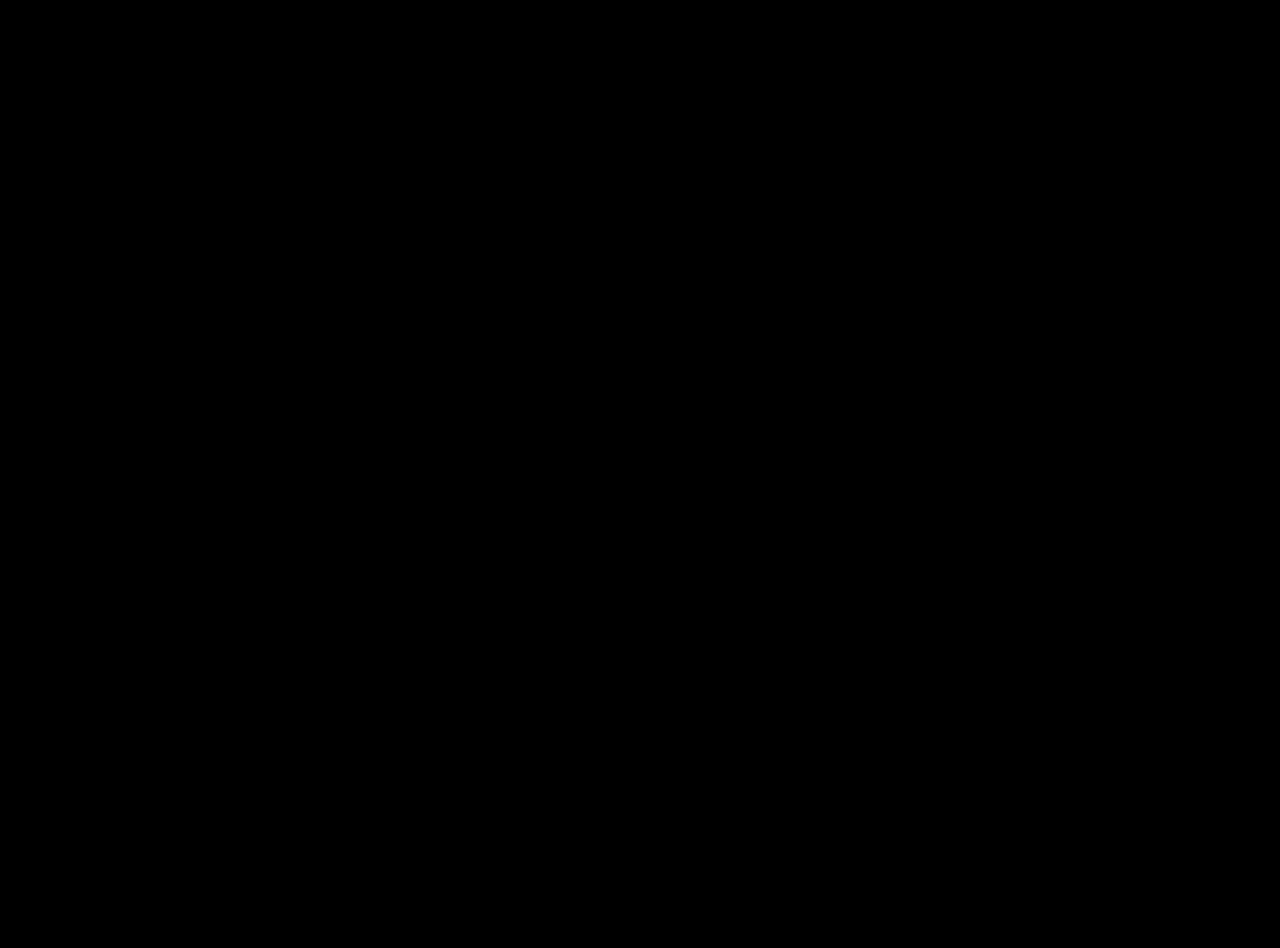
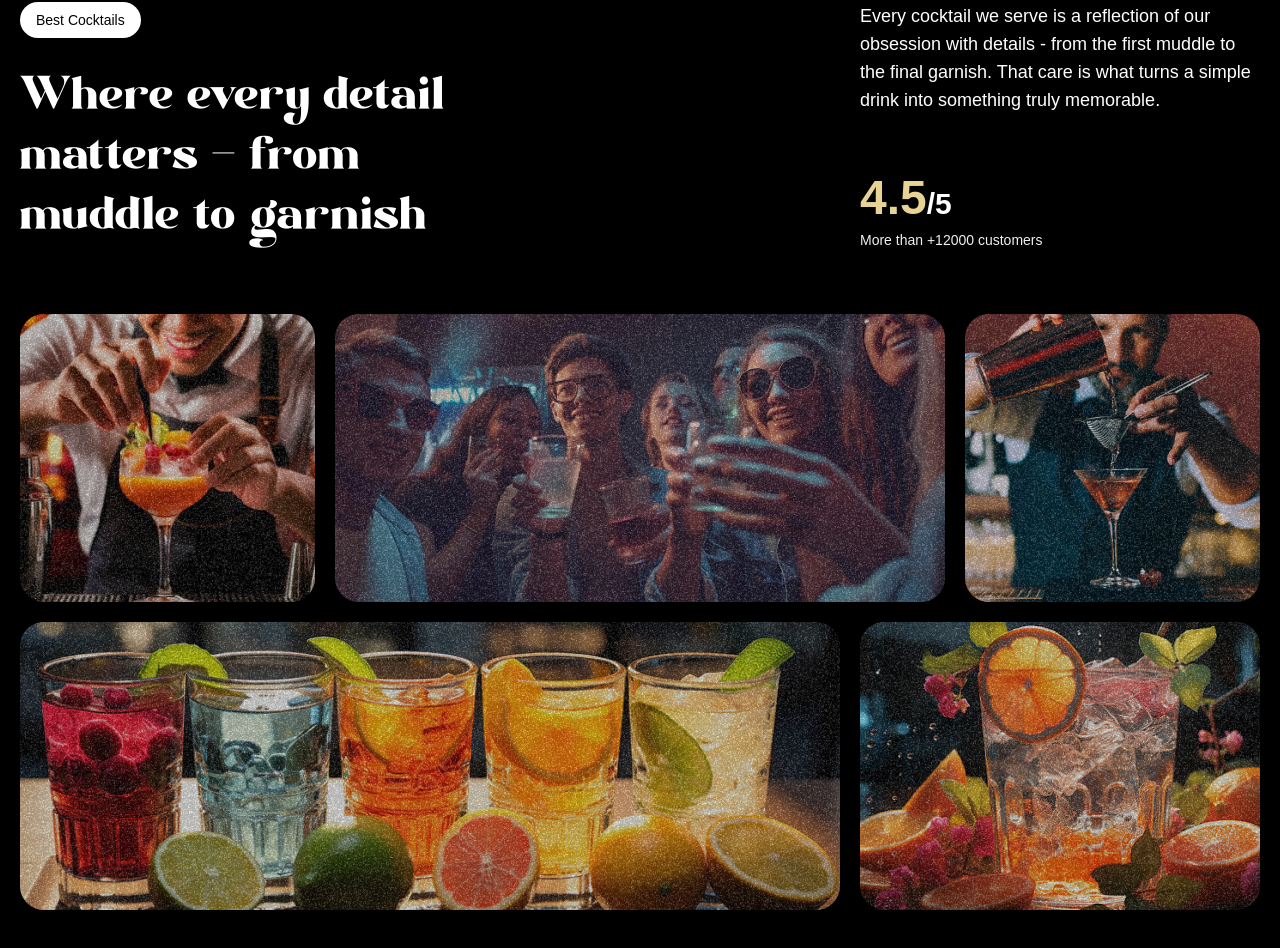
Before and after one commit to PravinDevMaster/gsap-drinks, a React (Vite) app: page / in a window 1280 px wide. Shown: the part 1710-2658 px from the top of the page. Before the commit the page ends 1600 px from the top, so only its background shows below. Built offline with nearby package versions, Linux system fonts and the light colour scheme; a web font is replaced by a local one.

Commit message:
completed the about UI

```diff
--- a/src/App.jsx
+++ b/src/App.jsx
@@ -3,6 +3,7 @@
 import Hero from "./components/Hero";
 import { CSSPlugin, ScrollTrigger, SplitText } from "gsap/all";
 import Cocktails from "./components/Cocktails";
+import About from "./components/About";
 
 gsap.registerPlugin(ScrollTrigger, SplitText, CSSPlugin);
 
@@ -12,7 +13,7 @@
       <Navbar />
       <Hero />
       <Cocktails />
-
+      <About />
       {/* <div className="h-dvh bg-black"></div> */}
     </main>
   );
--- /dev/null
+++ b/src/components/About.jsx
@@ -0,0 +1,96 @@
+import { useGSAP } from "@gsap/react";
+import gsap from "gsap";
+import { SplitText } from "gsap/all";
+
+const About = () => {
+  useGSAP(() => {
+    // document.fonts.ready.then(() => {
+    const titleSplit = SplitText.create("#about h2", {
+      type: "words",
+    });
+
+    const scrollTimeline = gsap.timeline({
+      scrollTrigger: {
+        trigger: "#about",
+        start: "top center",
+      },
+    });
+
+    scrollTimeline
+      .from(titleSplit.words, {
+        opacity: 0,
+        duration: 1,
+        yPercent: 100,
+        ease: "expo.out",
+        stagger: 0.02,
+      })
+      .from(
+        ".top-grid div, .bottom-grid div",
+        {
+          opacity: 0,
+          duration: 1,
+          ease: "power1.inOut",
+          stagger: 0.04,
+        },
+        "-=0.5"
+      );
+    // });
+  }, []);
+  return (
+    <div id="about">
+      <div className="mb-16 md:px-0 px-5">
+        <div className="content">
+          <div className="md:col-span-8">
+            <p className="badge ">Best Cocktails</p>
+            <h2>
+              Where every detail matters <span className="text-white">-</span>{" "}
+              from muddle to garnish
+            </h2>
+          </div>
+
+          <div className="sub-content">
+            <p>
+              Every cocktail we serve is a reflection of our obsession with
+              details - from the first muddle to the final garnish. That care is
+              what turns a simple drink into something truly memorable.
+            </p>
+            <div>
+              <p className="md:text-3xl text-xl font-bold">
+                <span>4.5</span>/5
+              </p>
+              <p className="text-sm text-white-100">
+                More than +12000 customers
+              </p>
+            </div>
+          </div>
+        </div>
+      </div>
+      <div className="top-grid">
+        <div className="md:col-span-3">
+          <div className="noisy" />
+          <img src="/images/abt1.png" alt="grid-ima-1" />
+        </div>
+        <div className="md:col-span-6">
+          <div className="noisy" />
+          <img src="/images/abt2.png" alt="grid-ima-2" />
+        </div>
+        <div className="md:col-span-3">
+          <div className="noisy" />
+          <img src="/images/abt5.png" alt="grid-ima-5" />
+        </div>
+      </div>
+      <div className="bottom-grid">
+        <div className="md:col-span-8">
+          <div className="noisy" />
+          <img src="/images/abt3.png" alt="grid-ima-3" />
+        </div>
+        <div className="md:col-span-4 ">
+          <div className="noisy" />
+          <img src="/images/abt4.png" alt="grid-ima-4  " />
+        </div>
+      </div>
+    </div>
+  );
+};
+
+export default About;
```
